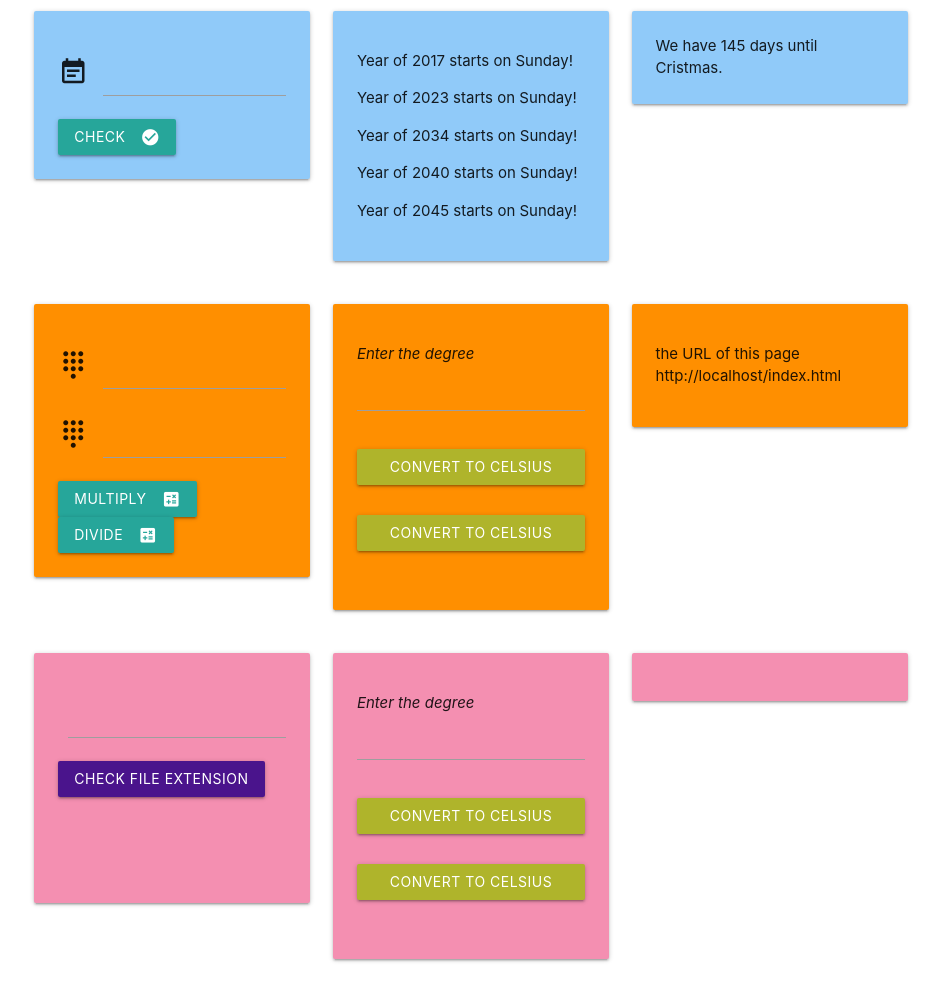
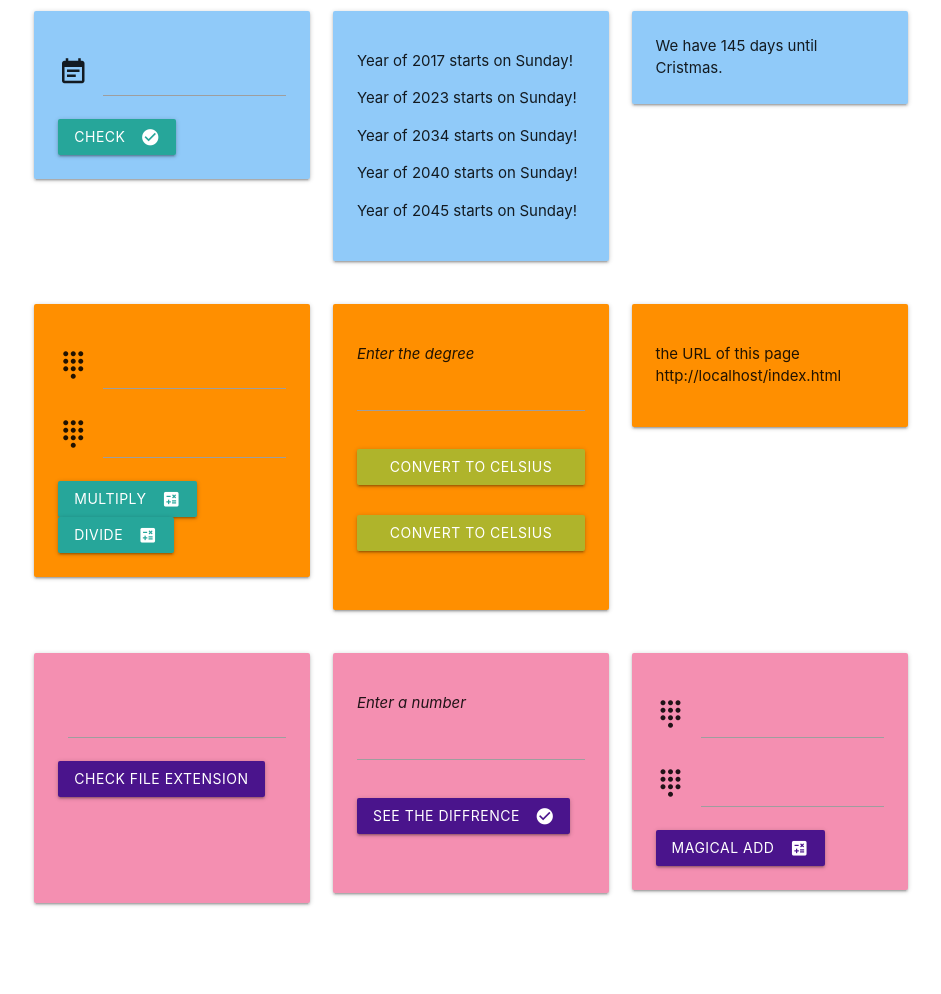
Before and after one commit to Manimit10/W3js, a plain HTML site: page index.html in a window 1280 px wide. Shown: the part 322-1316 px from the top of the page, without its empty margins (169-1110 px from the left). After the commit the page ends 1260 px from the top, so only its background shows below. Drawn offline with nearby package versions, Linux system fonts and the light colour scheme.

Commit message:
question 16 added

```diff
--- a/index.html
+++ b/index.html
@@ -159,39 +159,47 @@
           <div class="card-panel pink lighten-3">
             <div class="row">
               <div class="input-field col s12">
-                <i clfass="material-icons prefix">Enter the degree</i>
-                <input type="text" class="autocomplete" />
+                <i clfass="material-icons prefix">Enter a number</i>
+                <input type="text" class="autocomplete" id="thirteen" />
               </div>
               <div class="input-field col s12">
                 <button
-                  onclick="Celsius()"
-                  class="btn waves-effect waves-light lime darken-2"
-                  type="submit"
+                  onclick="CheckTo13()"
+                  class="btn waves-effect waves-light purple darken-4"
+                  type="button"
                   name="action"
                 >
-                  Convert to Celsius
-                  <i class="material-icons right">ac_unit</i>
+                  See the Diffrence
+                  <i class="material-icons right">check_circle</i>
                 </button>
               </div>
-              <div class="input-field col s12">
-                <button
-                  onclick="Fahrenheit()"
-                  class="btn waves-effect waves-light lime darken-2"
-                  type="submit"
-                  name="action"
-                >
-                  Convert to Celsius
-                  <i class="material-icons right">ac_unit</i>
-                </button>
-              </div>
-              <div></div>
+
+              <div id="to13"></div>
             </div>
           </div>
         </div>
         <!-- third card -->
         <div class="col s12 m4">
           <div class="card-panel pink lighten-3">
-            <div id="q12"></div>
+
+              <div class="input-field">
+                <i class="material-icons prefix">dialpad</i>
+                <input id="n1" type="text" class="validate" />
+              </div>
+              <div class="input-field">
+                <i class="material-icons prefix">dialpad</i>
+                <input id="n2" type="text" class="validate" />
+                <!-- <label>Enter year</label> -->
+              </div>
+              <!-- <input type="text" id="year" /> -->
+              <!-- <button onclick="leapYear()">Enter</button> -->
+              <button onclick="magicAdd()" class="btn waves-effect waves-light purple darken-4" type="submit" name="action">
+                Magical Add
+                <i class="material-icons right">calculate</i>
+              </button>
+
+              <div id="q16"></div>
+            </div>
           </div>
         </div>
       </div>
--- a/index.js
+++ b/index.js
@@ -133,3 +133,37 @@ function checkFile() {
   const extension = file.split('.').pop();
   extResult.innerHTML = `<p>The file has ${extension} extension.</p>`;
 }
+
+//question 15
+function CheckTo13() {
+  let thirteen = document.getElementById('thirteen').value;
+  thirteen = parseInt(thirteen);
+  const to13 = document.getElementById('to13');
+  // console.log(typeof thirteen);
+  if (thirteen === 13) {
+    to13.innerHTML = '<p>You need to enter any number except 13!</p>';
+  } else if (thirteen > 13) {
+    const x = (thirteen - 13) * 2;
+    // console.log(x);
+    to13.innerHTML = `<p>the double of difference from 13 is ${x}</p>`;
+  } else if (thirteen < 13) {
+    const c = thirteen - 13;
+    // console.log(c);
+    to13.innerHTML = `<p>the difference to 13 is ${c}</p>`;
+  }
+}
+
+// question 16
+function magicAdd() {
+  let n1 = document.getElementById('n1').value;
+  let n2 = document.getElementById('n2').value;
+  const q16 = document.getElementById('q16');
+  n1 = parseInt(n1);
+  n2 = parseInt(n2);
+  // console.log(n1 + n2);
+  if (n1 === n2) {
+    q16.innerHTML = `<p> WoW you Did a Magic!</p><p>The result is ${(n1 + n2) * 2}</p>`;
+  } else {
+    q16.innerHTML = `<p>The result is ${n1 + n2}</p>`;
+  }
+}
```
